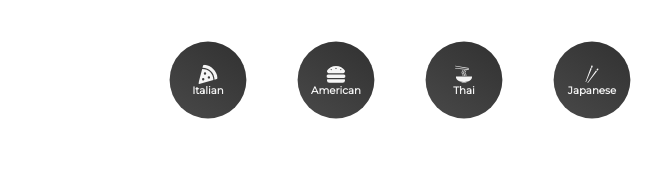
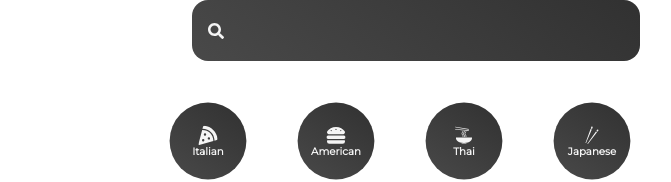
Before and after one commit to jessnmo/recipe-finder, a React (Create React App) app in the folder code/: page / in a window 1280 px wide. Shown: the top 182 px of the page, without its empty margins (224-895 px from the left). Built offline with nearby package versions, Linux system fonts and the light colour scheme; no server answers.

Commit message:
searchResult page finalized

```diff
--- a/code/src/App.js
+++ b/code/src/App.js
@@ -1,4 +1,5 @@
 import Category from './Components/Category';
+import SearchBar from './Components/SearchBar';
 import Pages from './pages/Pages';
 import { BrowserRouter } from 'react-router-dom';
 
@@ -6,6 +7,7 @@ function App() {
 	return (
 		<div>
 			<BrowserRouter>
+				<SearchBar />
 				<Category />
 				<Pages />
 			</BrowserRouter>
--- a/code/src/Components/Popular.jsx
+++ b/code/src/Components/Popular.jsx
@@ -1,5 +1,5 @@
 import { useEffect, useState } from 'react';
-import { Wrapper, Card, Gradient } from '../style/GlobalStyle';
+import { Wrapper, CardOne, Gradient } from '../style/GlobalStyle';
 import { Splide, SplideSlide } from '@splidejs/react-splide';
 //import '@splidejs/splide/dist/css/splide.min.css';
 import '@splidejs/react-splide/css';
@@ -42,11 +42,11 @@ function Popular() {
 					{popular.map((recipe) => {
 						return (
 							<SplideSlide key={recipe.id}>
-								<Card>
+								<CardOne>
 									<p>{recipe.title}</p>
 									<img src={recipe.image} alt={recipe.title} />
 									<Gradient />
-								</Card>
+								</CardOne>
 							</SplideSlide>
 						);
 					})}
--- /dev/null
+++ b/code/src/Components/SearchBar.jsx
@@ -0,0 +1,56 @@
+import styled from 'styled-components';
+import { useState } from 'react';
+import { FaSearch } from 'react-icons/fa';
+import { useNavigate } from 'react-router-dom';
+
+function SearchBar() {
+	const [input, setInput] = useState('');
+	const nav = useNavigate();
+
+	const onSubmitHandler = (e) => {
+		e.preventDefault();
+		nav('/searched/' + input);
+	};
+
+	return (
+		<FormStyle onSubmit={onSubmitHandler}>
+			<div>
+				<FaSearch />
+				<input
+					onChange={(e) => setInput(e.target.value)} //when we start typing
+					type="text"
+					value={input}
+				/>
+			</div>
+		</FormStyle>
+	);
+}
+
+const FormStyle = styled.form`
+	margin: 0rem 10rem;
+
+	div {
+		width: 100%;
+		position: relative; // we want the category icons to stay on top of this
+	}
+	input {
+		border: none;
+		background: linear-gradient(35deg, #494949, #313131);
+		font-size: 1.5rem;
+		color: whitesmoke;
+		padding: 1rem 3rem;
+		border: none;
+		border-radius: 1rem;
+		outline: none;
+		width: 100%;
+	}
+	svg {
+		position: absolute;
+		top: 50%;
+		left: 0%;
+		transform: translate(100%, -50%);
+		color: whitesmoke;
+	}
+`;
+
+export default SearchBar;
--- a/code/src/Components/Vegetable.jsx
+++ b/code/src/Components/Vegetable.jsx
@@ -1,5 +1,5 @@
 import { useEffect, useState } from 'react';
-import { Wrapper, Gradient, Card } from '../style/GlobalStyle';
+import { Wrapper, Gradient, CardOne } from '../style/GlobalStyle';
 import { Splide, SplideSlide } from '@splidejs/react-splide';
 import '@splidejs/react-splide/css';
 
@@ -40,11 +40,11 @@ function Vegetable() {
 					{vegetable.map((veggieOption) => {
 						return (
 							<SplideSlide key={veggieOption.id}>
-								<Card>
+								<CardOne>
 									<p>{veggieOption.title}</p>
 									<img src={veggieOption.image} alt={veggieOption.title} />
 									<Gradient />
-								</Card>
+								</CardOne>
 							</SplideSlide>
 						);
 					})}
--- a/code/src/pages/Cuisine.jsx
+++ b/code/src/pages/Cuisine.jsx
@@ -1,5 +1,5 @@
 import { useState, useEffect } from 'react';
-import styled from 'styled-components';
+import { Grid, CardTwo } from '../style/GlobalStyle';
 import { motion } from 'framer-motion';
 import { Link, useParams } from 'react-router-dom';
 
@@ -24,34 +24,14 @@ function Cuisine() {
 		<Grid>
 			{cuisine.map((item) => {
 				return (
-					<Card key={item.id}>
+					<CardTwo key={item.id}>
 						<img src={item.image} alt={item.title} />
 						<h4>{item.title}</h4>
-					</Card>
+					</CardTwo>
 				);
 			})}
 		</Grid>
 	);
 }
 
-const Grid = styled.div`
-	display: grid;
-	grid-template-columns: repeat(auto-fit, minmax(20rem, 1fr));
-	grid-gap: 3rem;
-`;
-
-const Card = styled.div`
-	img {
-		width: 100%;
-		border-radius: 2rem;
-	}
-	a {
-		text-decoration: none;
-	}
-	h4 {
-		text-align: center;
-		padding: 1rem;
-	}
-`;
-
 export default Cuisine;
--- a/code/src/pages/Pages.jsx
+++ b/code/src/pages/Pages.jsx
@@ -1,12 +1,14 @@
 import HomePage from './HomePage';
 import { Routes, Route } from 'react-router-dom';
 import Cuisine from './Cuisine';
+import SearchResults from './SearchResults';
 
 function Pages() {
 	return (
 		<Routes>
 			<Route path="/" element={<HomePage />} />
 			<Route path="/cuisine/:type" element={<Cuisine />} />
+			<Route path="/searched/:search" element={<SearchResults />} />
 		</Routes>
 	);
 }
--- /dev/null
+++ b/code/src/pages/SearchResults.jsx
@@ -0,0 +1,36 @@
+import React from 'react';
+import { useEffect, useState } from 'react';
+import { useParams } from 'react-router-dom';
+import { Grid, CardTwo } from '../style/GlobalStyle';
+
+function SearchResults() {
+	const [searchResult, setSearchResult] = useState([]);
+	let params = useParams();
+
+	useEffect(() => {
+		getSearchResults(params.search);
+	}, [params.search]); // the search here, similar to what you see on Cuisine page is exactly what we put in Route (/searched/:search. and /cuisine/:type)
+
+	const getSearchResults = async (searchItem) => {
+		const data = await fetch(
+			`https://api.spoonacular.com/recipes/complexSearch?apiKey=${process.env.REACT_APP_API_KEY}&query=${searchItem}}`
+		);
+		const recipes = await data.json();
+		setSearchResult(recipes.results);
+	};
+
+	return (
+		<Grid>
+			{searchResult.map((item) => {
+				return (
+					<CardTwo key={item.id}>
+						<img src={item.image} alt={item.title} />
+						<h4>{item.title}</h4>
+					</CardTwo>
+				);
+			})}
+		</Grid>
+	);
+}
+
+export default SearchResults;
--- a/code/src/style/GlobalStyle.jsx
+++ b/code/src/style/GlobalStyle.jsx
@@ -4,7 +4,7 @@ export const Wrapper = styled.div`
 	margin: 4rem 0;
 `;
 
-export const Card = styled.div`
+export const CardOne = styled.div`
 	min-height: 20rem;
 
 	border-radius: 2rem;
@@ -45,3 +45,23 @@ export const Gradient = styled.div`
 	height: 100%;
 	background: linear-gradient(rgba(0, 0, 0, 0), rgba(0, 0, 0, 0.5));
 `;
+
+export const Grid = styled.div`
+	display: grid;
+	grid-template-columns: repeat(auto-fit, minmax(20rem, 1fr));
+	grid-gap: 3rem;
+`;
+
+export const CardTwo = styled.div`
+	img {
+		width: 100%;
+		border-radius: 2rem;
+	}
+	a {
+		text-decoration: none;
+	}
+	h4 {
+		text-align: center;
+		padding: 1rem;
+	}
+`;
```
